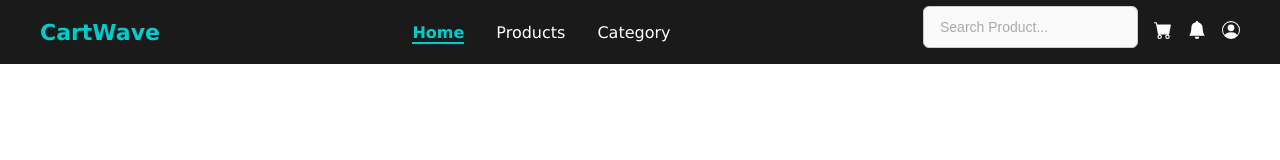
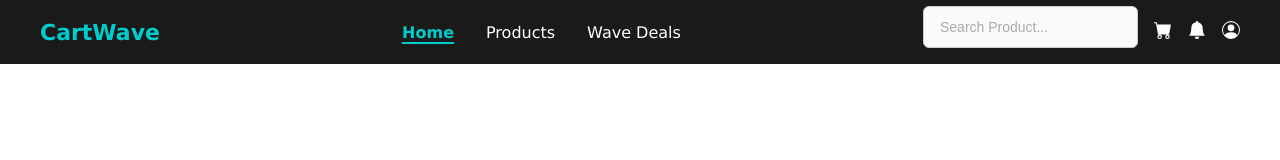
Before and after one commit to alinassarrr/cartwave, a React (Vite) app in the folder frontend/: page / in a window 1280 px wide. Both pictures are taken after typing "name@example.com", "Sample123" into the empty fields and a click on the button "Sign In". Shown: the top 160 px of the page. Built offline with nearby package versions, Linux system fonts and the light colour scheme.

Commit message:
fix(Navbar): Rename 'Category' link to 'Wave Deals' for clarity

```diff
--- a/frontend/src/components/Navbar/index.jsx
+++ b/frontend/src/components/Navbar/index.jsx
@@ -53,7 +53,7 @@ const Navbar = () => {
                 to="/categories"
                 className={({ isActive }) => (isActive ? "active" : "")}
               >
-                Category
+                Wave Deals
               </NavLink>
             </li>
           </>
```
